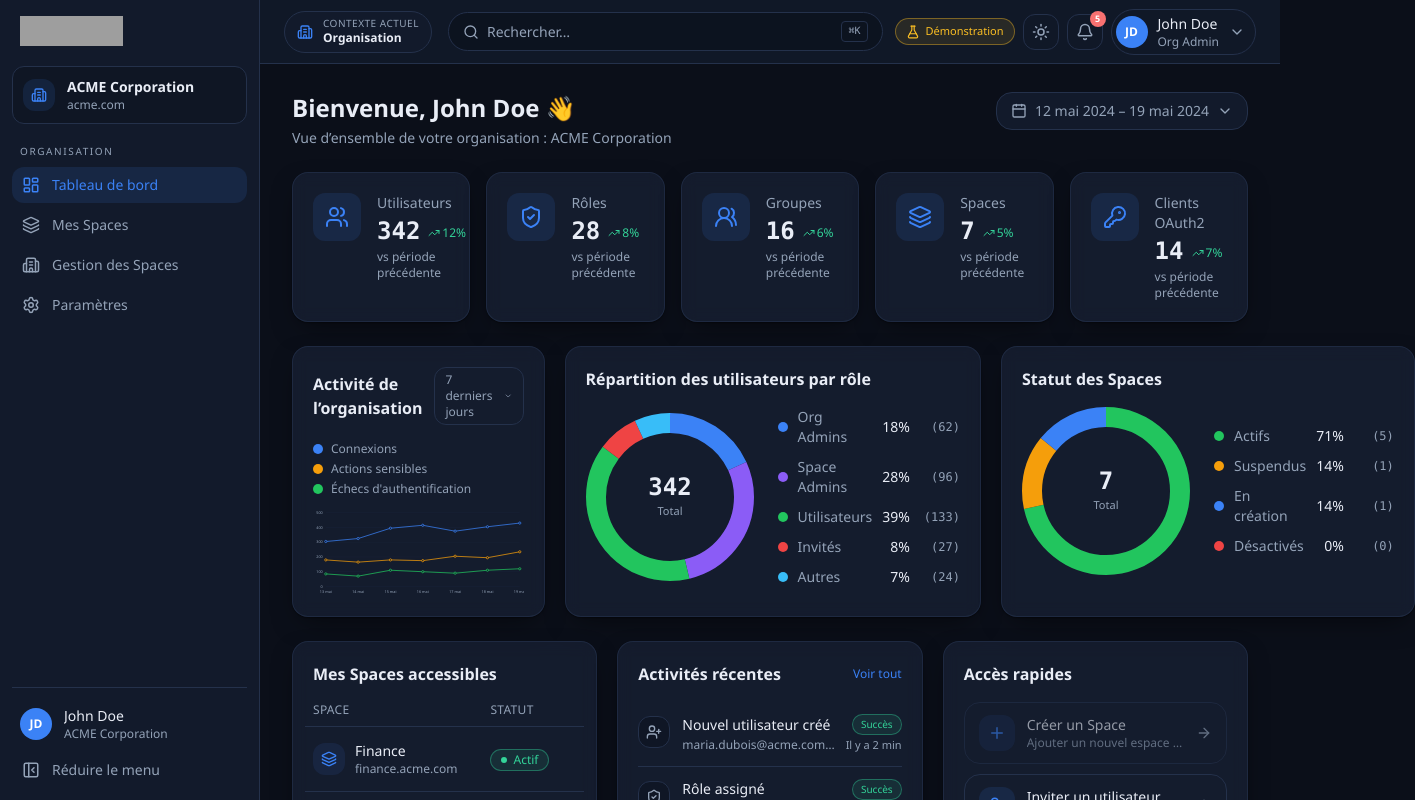
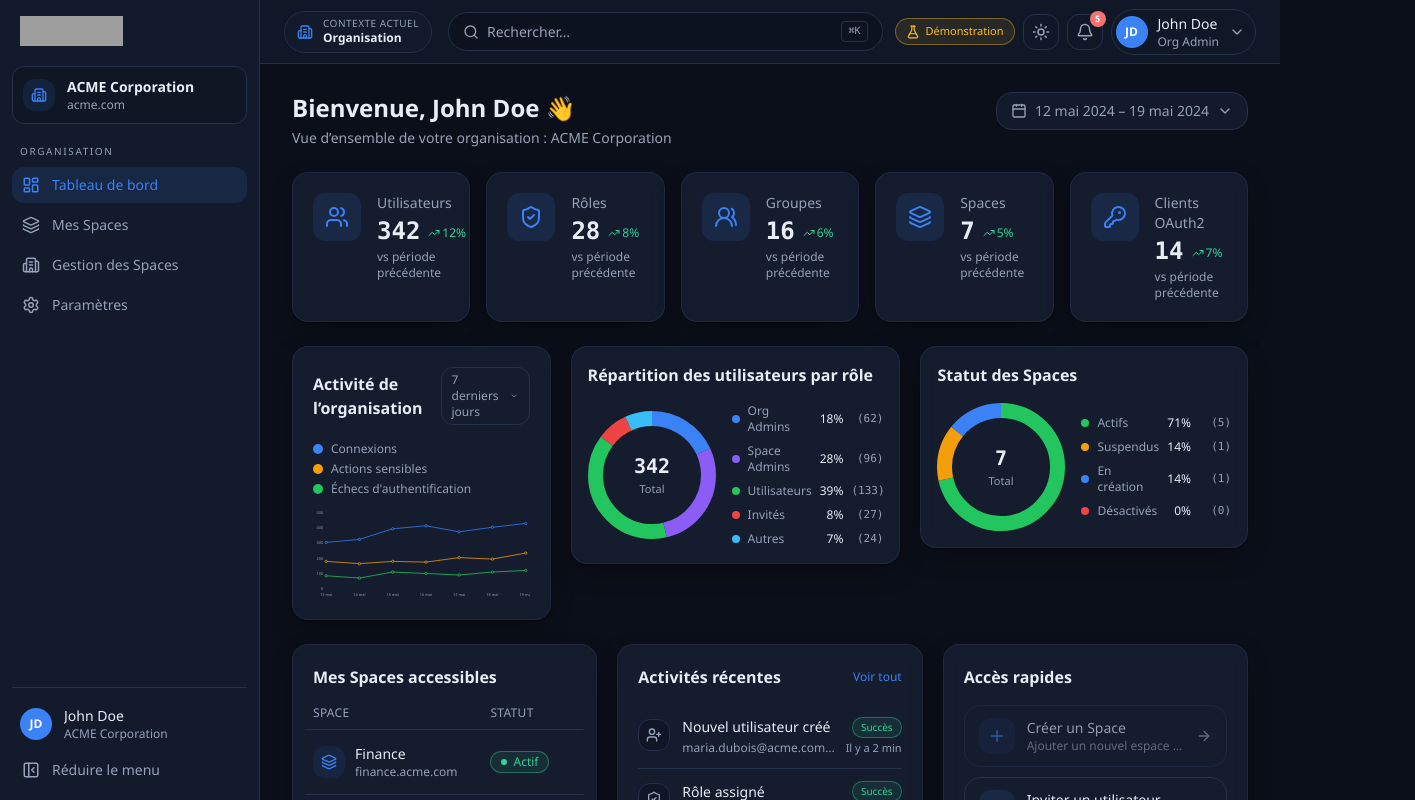
Before and after one commit to kadt2022/takibo-ui, a React (Vite) app: page /app/dashboard in a window 1280 px wide. Shown: the top 800 px of the page, 1415 px wide, since content can reach past the window. Built offline with nearby package versions, Linux system fonts and the light colour scheme; grey boxes are pictures that could not be loaded.

Commit message:
style(ui): polish organization dashboard visuals

```diff
--- a/src/features/organization/components/DonutChart.tsx
+++ b/src/features/organization/components/DonutChart.tsx
@@ -11,9 +11,9 @@ interface DonutChartProps {
  * Donut catégoriel (démonstration). Rendu SVG pur, couleurs de la palette
  * graphique — distinctes des tokens sémantiques.
  */
-export function DonutChart({ segments, centerValue, centerLabel, size = 168 }: DonutChartProps) {
+export function DonutChart({ segments, centerValue, centerLabel, size = 136 }: DonutChartProps) {
   const total = segments.reduce((sum, seg) => sum + seg.value, 0) || 1;
-  const stroke = 20;
+  const stroke = Math.max(14, Math.round(size * 0.12));
   const radius = (size - stroke) / 2;
   const circumference = 2 * Math.PI * radius;
   const center = size / 2;
@@ -27,7 +27,7 @@ export function DonutChart({ segments, centerValue, centerLabel, size = 168 }: D
   });
 
   return (
-    <div className="flex flex-col items-center gap-6 sm:flex-row sm:items-center">
+    <div className="flex flex-col items-center gap-4 sm:flex-row sm:items-center">
       <svg width={size} height={size} viewBox={`0 0 ${size} ${size}`} className="shrink-0">
         <g transform={`rotate(-90 ${center} ${center})`}>
           <circle
@@ -57,7 +57,7 @@ export function DonutChart({ segments, centerValue, centerLabel, size = 168 }: D
           x={center}
           y={center - 2}
           textAnchor="middle"
-          className="fill-text font-mono text-2xl font-semibold"
+          className="fill-text font-mono text-xl font-semibold"
           style={{ fontVariantNumeric: 'tabular-nums' }}
         >
           {centerValue}
@@ -72,16 +72,15 @@ export function DonutChart({ segments, centerValue, centerLabel, size = 168 }: D
         </text>
       </svg>
 
-      <ul className="flex w-full flex-col gap-2.5">
+      <ul className="flex w-full flex-col gap-2">
         {segments.map((seg) => (
-          <li key={seg.label} className="flex items-center gap-2.5 text-sm">
-            <span
-              className="size-2.5 shrink-0 rounded-full"
-              style={{ backgroundColor: seg.color }}
-            />
+          <li key={seg.label} className="flex items-center gap-2 text-xs">
+            <span className="size-2 shrink-0 rounded-full" style={{ backgroundColor: seg.color }} />
             <span className="flex-1 text-text-muted">{seg.label}</span>
             <span className="font-medium text-text">{seg.pct}%</span>
-            <span className="w-10 text-right font-mono text-xs text-text-muted">({seg.value})</span>
+            <span className="w-8 text-right font-mono text-[11px] text-text-muted">
+              ({seg.value})
+            </span>
           </li>
         ))}
       </ul>
--- a/src/features/organization/pages/OrgDashboardPage.tsx
+++ b/src/features/organization/pages/OrgDashboardPage.tsx
@@ -160,7 +160,7 @@ export function OrgDashboardPage() {
       </section>
 
       {/* Graphiques */}
-      <section className="grid grid-cols-1 gap-5 xl:grid-cols-[1.5fr_1fr_1fr]">
+      <section className="grid grid-cols-1 items-start gap-5 xl:grid-cols-[1.5fr_1fr_1fr]">
         <Card className="p-5">
           <PanelHeader
             title="Activité de l’organisation"
@@ -178,14 +178,24 @@ export function OrgDashboardPage() {
           />
         </Card>
 
-        <Card className="p-5">
+        <Card className="p-4">
           <PanelHeader title="Répartition des utilisateurs par rôle" />
-          <DonutChart segments={demoRoleDistribution} centerValue={342} centerLabel="Total" />
+          <DonutChart
+            segments={demoRoleDistribution}
+            centerValue={342}
+            centerLabel="Total"
+            size={128}
+          />
         </Card>
 
-        <Card className="p-5">
+        <Card className="p-4">
           <PanelHeader title="Statut des Spaces" />
-          <DonutChart segments={demoSpaceStatusDistribution} centerValue={7} centerLabel="Total" />
+          <DonutChart
+            segments={demoSpaceStatusDistribution}
+            centerValue={7}
+            centerLabel="Total"
+            size={128}
+          />
         </Card>
       </section>
 
```
